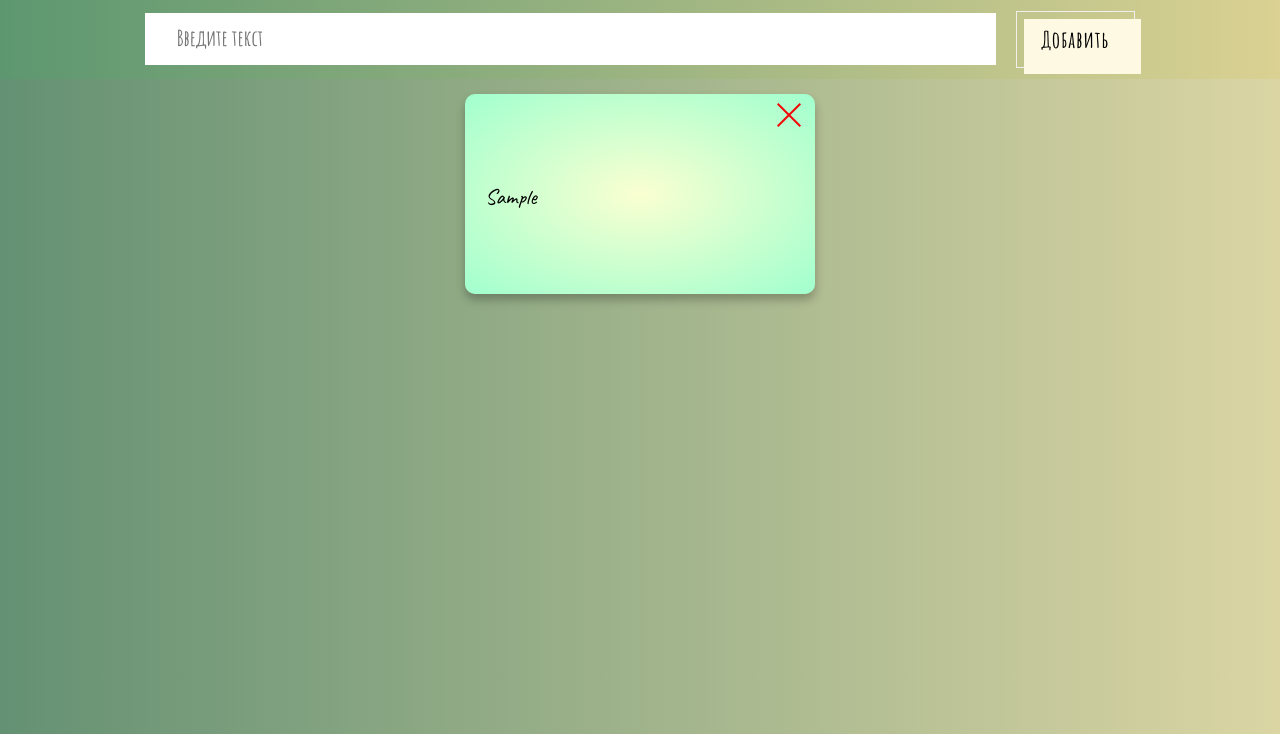
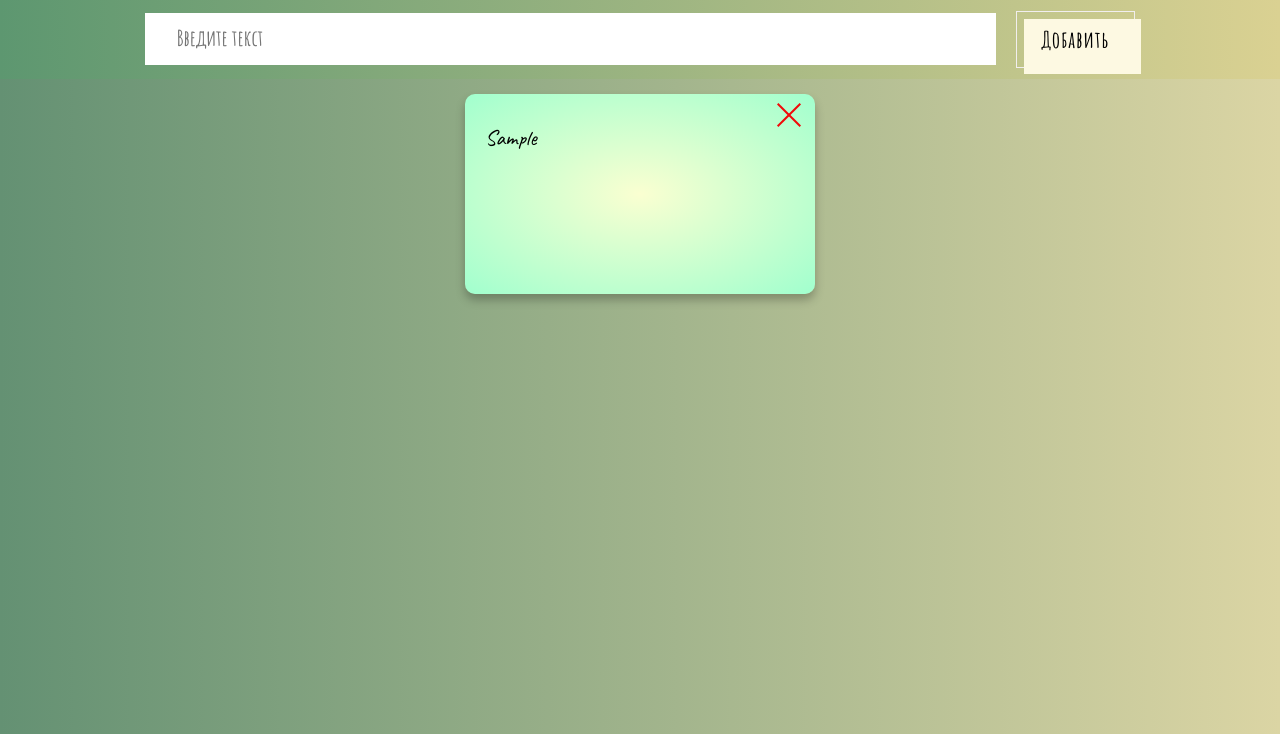
Before and after one commit to kalinichew/MyToDo, a plain HTML site: page index.html in a window 1280 px wide. Both pictures are taken after typing "Sample" into the empty fields and a click on the button "Добавить". Shown: the part 66-800 px from the top of the page. Drawn offline with Linux system fonts and the light colour scheme.

Commit message:
edit grid

```diff
--- a/style.css
+++ b/style.css
@@ -104,13 +104,14 @@ body {
     padding-top: 150px;
   }
 
+
   .card {
     margin: 10px;
     padding: 20px 10px 20px 20px;
     width: 350px;
     min-height: 200px;
     display: grid;
-    /* grid-template-rows: 1fr; */
+    grid-template-rows: 10px 30px;
     border-radius: 10px;
     box-shadow: 0px 6px 10px rgba(0, 0, 0, 0.25);
     transition: all 0.5s;
```
